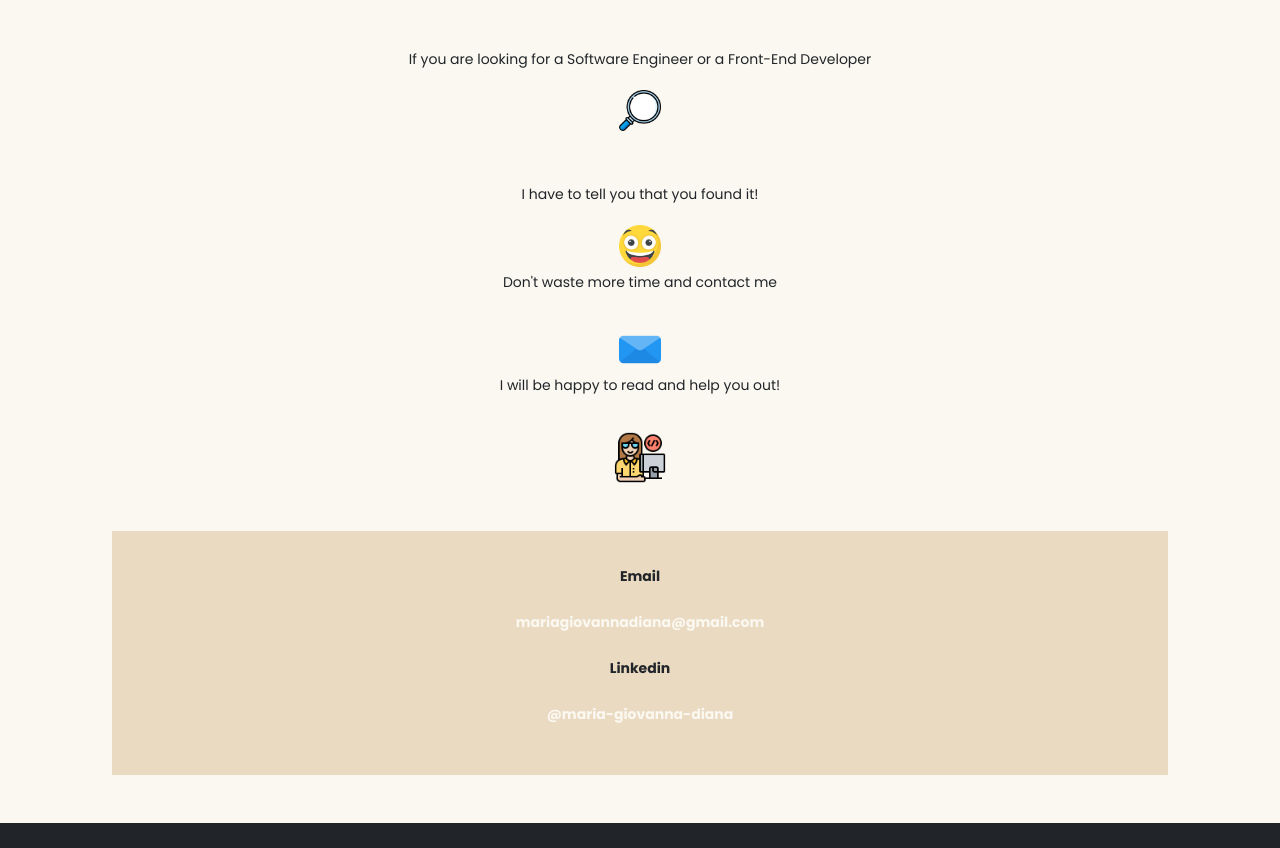
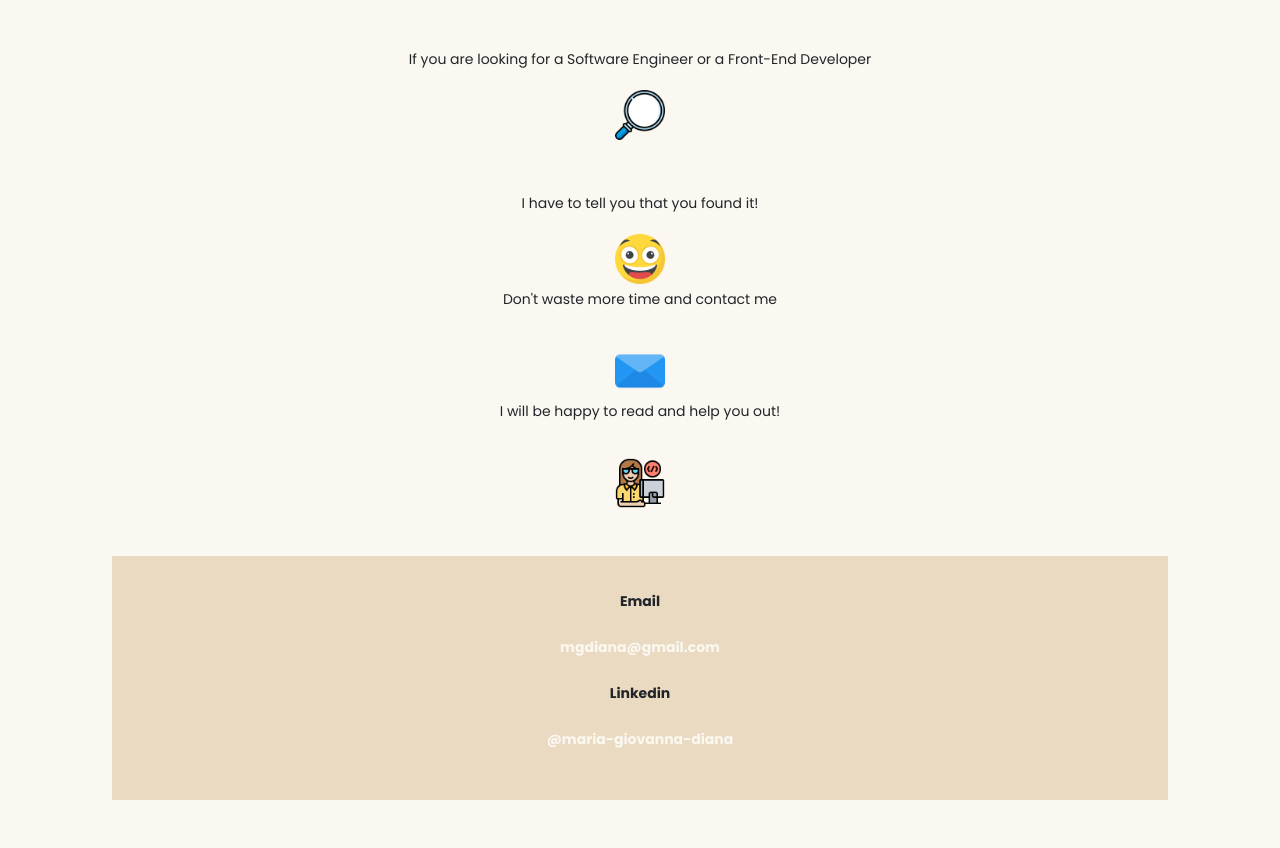
Before and after one commit to mgdiana/portfolio-project, a plain HTML site: page contact.html in a window 1280 px wide. Shown: the part 332-1180 px from the top of the page. Drawn offline with nearby package versions, Linux system fonts and the light colour scheme.

Commit message:
fixed contact iconos and changed email contact

```diff
--- a/contact.html
+++ b/contact.html
@@ -109,8 +109,8 @@
         <div class="contact my-5">
           <p class="text-center"><strong>Email</strong></p>
           <p class="text-center">
-            <a href="mailto:mariagiovannadiana@gmail.com" target="_blank"
-              ><strong>mariagiovannadiana@gmail.com</strong></a
+            <a href="mailto:acitametamevoli@gmail.com" target="_blank"
+              ><strong>mgdiana@gmail.com</strong></a
             >
           </p>
           <p class="text-center"><strong>Linkedin</strong></p>
--- a/styles/portfolio.css
+++ b/styles/portfolio.css
@@ -213,8 +213,11 @@ div a {
   color: var(--branding-color);
 }
 .search {
-  max-width: 8%;
+  max-width: 50px;
+
+  justify-content: space-evenly;
 }
 .programer {
-  max-width: 10%;
+  max-width: 50px;
+  justify-content: space-evenly;
 }
```
